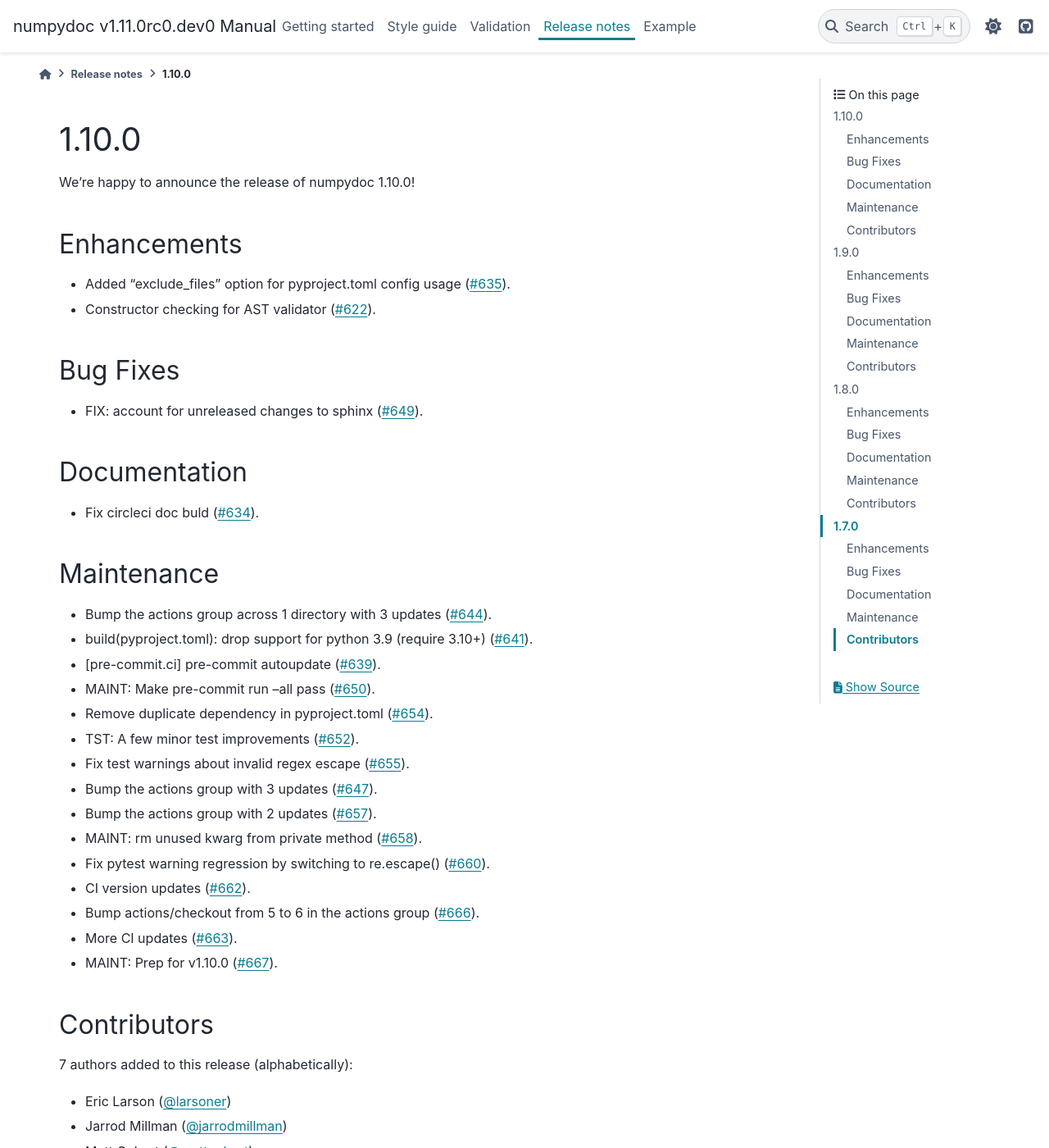
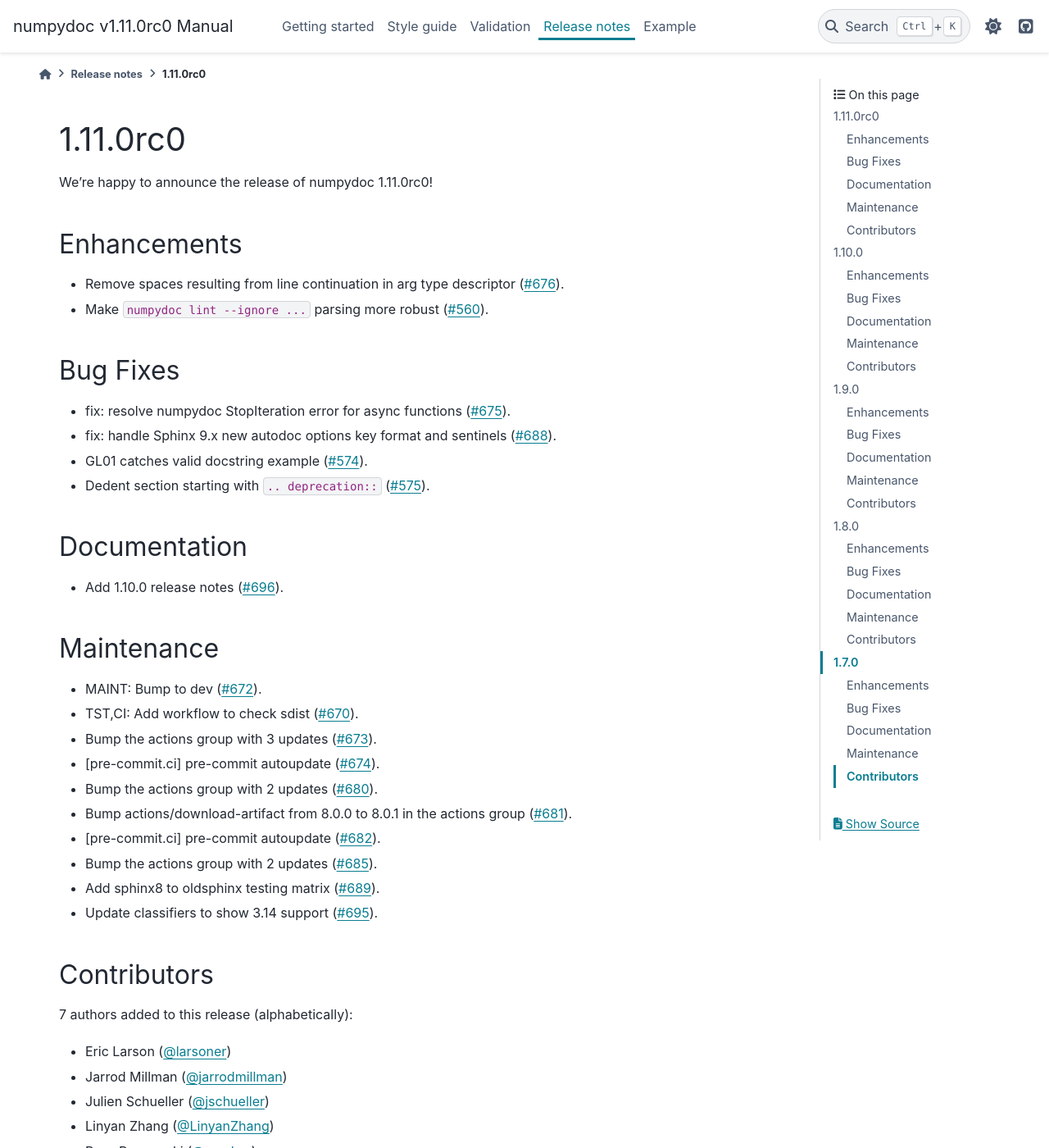
Before and after one commit to numpy/numpydoc, a Sphinx documentation site: the page built from doc/release/notes.rst, in a window 1280 px wide and 1400 px high. Shown: the whole window at 82% size. Built offline with Sphinx 7.4.7 and the PyData theme 0.15.4, drawn with Linux system fonts in a browser that asks for light colours; formulas are drawn with MathJax 3; some of the changed text lies outside the part shown.

Commit message:
Designate 1.11.0rc0 release

```diff
--- a/doc/release/notes.rst
+++ b/doc/release/notes.rst
@@ -1,3 +1,67 @@
+1.11.0rc0
+=========
+
+We're happy to announce the release of numpydoc 1.11.0rc0!
+
+Enhancements
+------------
+
+- Remove spaces resulting from line continuation in arg type descriptor (`#676 <https://github.com/numpy/numpydoc/pull/676>`_).
+- Make ``numpydoc lint --ignore ...`` parsing more robust (`#560 <https://github.com/numpy/numpydoc/pull/560>`_).
+
+Bug Fixes
+---------
+
+- fix: resolve numpydoc StopIteration error for async functions (`#675 <https://github.com/numpy/numpydoc/pull/675>`_).
+- fix: handle Sphinx 9.x new autodoc options key format and sentinels (`#688 <https://github.com/numpy/numpydoc/pull/688>`_).
+- GL01 catches valid docstring example (`#574 <https://github.com/numpy/numpydoc/pull/574>`_).
+- Dedent section starting with ``.. deprecation::`` (`#575 <https://github.com/numpy/numpydoc/pull/575>`_).
+
+Documentation
+-------------
+
+- Add 1.10.0 release notes (`#696 <https://github.com/numpy/numpydoc/pull/696>`_).
+
+Maintenance
+-----------
+
+- MAINT: Bump to dev (`#672 <https://github.com/numpy/numpydoc/pull/672>`_).
+- TST,CI: Add workflow to check sdist (`#670 <https://github.com/numpy/numpydoc/pull/670>`_).
+- Bump the actions group with 3 updates (`#673 <https://github.com/numpy/numpydoc/pull/673>`_).
+- [pre-commit.ci] pre-commit autoupdate (`#674 <https://github.com/numpy/numpydoc/pull/674>`_).
+- Bump the actions group with 2 updates (`#680 <https://github.com/numpy/numpydoc/pull/680>`_).
+- Bump actions/download-artifact from 8.0.0 to 8.0.1 in the actions group (`#681 <https://github.com/numpy/numpydoc/pull/681>`_).
+- [pre-commit.ci] pre-commit autoupdate (`#682 <https://github.com/numpy/numpydoc/pull/682>`_).
+- Bump the actions group with 2 updates (`#685 <https://github.com/numpy/numpydoc/pull/685>`_).
+- Add sphinx8 to oldsphinx testing matrix (`#689 <https://github.com/numpy/numpydoc/pull/689>`_).
+- Update classifiers to show 3.14 support (`#695 <https://github.com/numpy/numpydoc/pull/695>`_).
+
+Contributors
+------------
+
+7 authors added to this release (alphabetically):
+
+- Eric Larson (`@larsoner <https://github.com/larsoner>`_)
+- Jarrod Millman (`@jarrodmillman <https://github.com/jarrodmillman>`_)
+- Julien Schueller (`@jschueller <https://github.com/jschueller>`_)
+- Linyan Zhang (`@LinyanZhang <https://github.com/LinyanZhang>`_)
+- Ross Barnowski (`@rossbar <https://github.com/rossbar>`_)
+- Stefan van der Walt (`@stefanv <https://github.com/stefanv>`_)
+- Stefanie Molin (`@stefmolin <https://github.com/stefmolin>`_)
+
+7 reviewers added to this release (alphabetically):
+
+- Charles Harris (`@charris <https://github.com/charris>`_)
+- Eric Larson (`@larsoner <https://github.com/larsoner>`_)
+- Jarrod Millman (`@jarrodmillman <https://github.com/jarrodmillman>`_)
+- Lars Grüter (`@lagru <https://github.com/lagru>`_)
+- Ross Barnowski (`@rossbar <https://github.com/rossbar>`_)
+- Stefan van der Walt (`@stefanv <https://github.com/stefanv>`_)
+- Stefanie Molin (`@stefmolin <https://github.com/stefmolin>`_)
+
+_These lists are automatically generated, and may not be complete or may contain
+duplicates._
+
 1.10.0
 ======
 
--- a/numpydoc/_version.py
+++ b/numpydoc/_version.py
@@ -1 +1 @@
-__version__ = "1.11.0rc0.dev0"
+__version__ = "1.11.0rc0"
```
